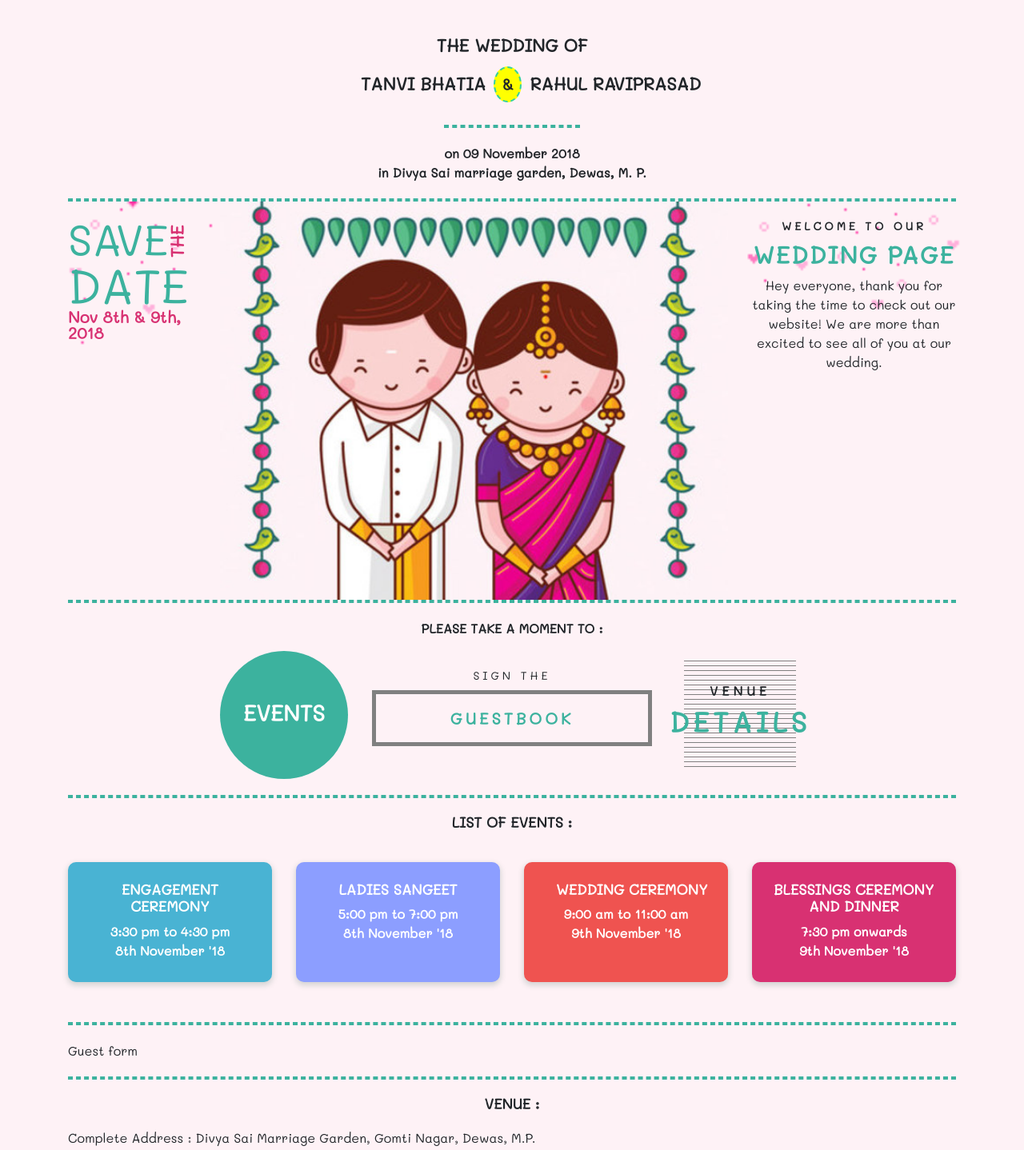
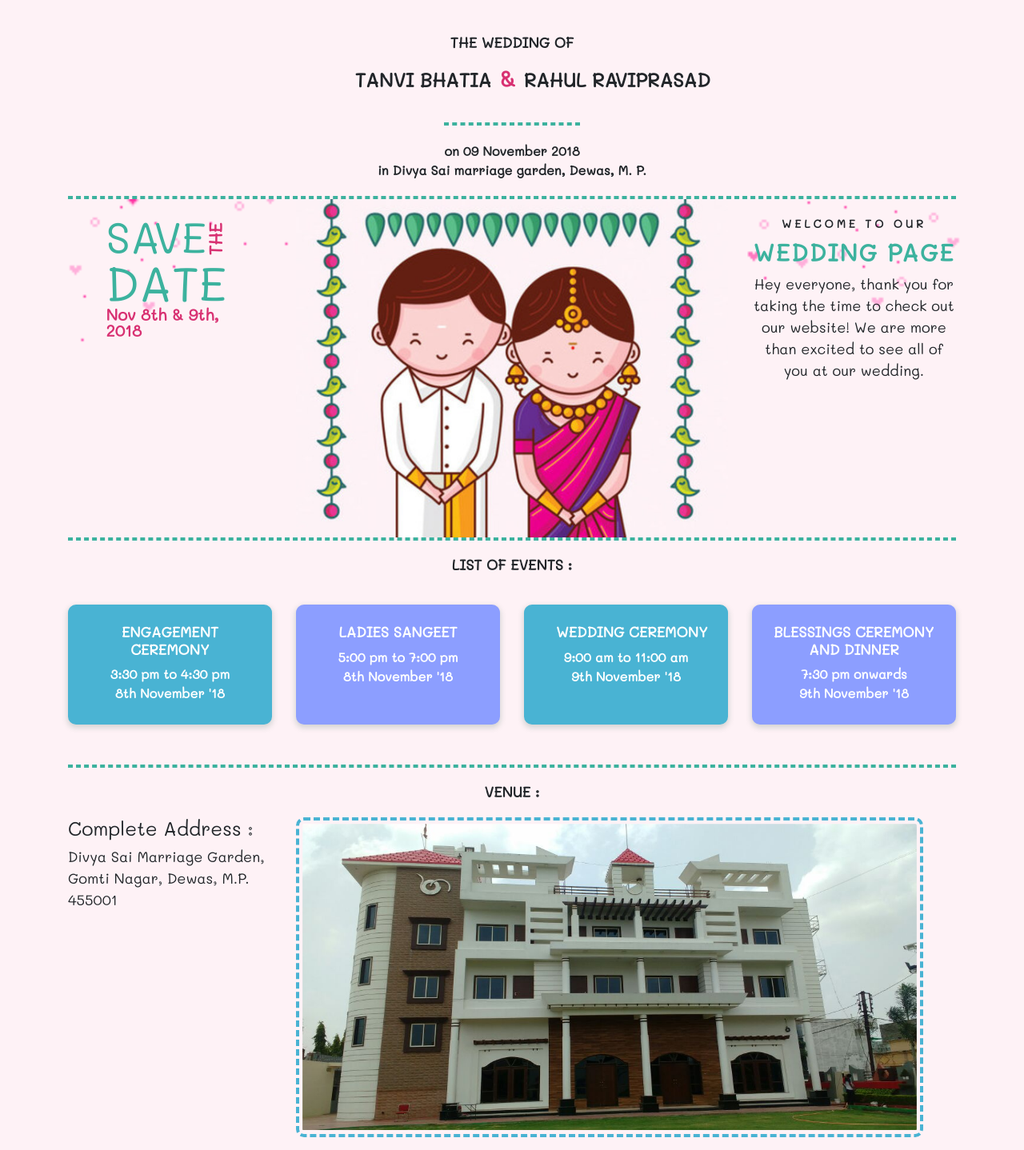
Before and after one commit to bhatit2/tanvi-Rahul-wedding, a plain HTML site: page index.html in a window 1280 px wide. Shown: the top 1438 px of the page at 80% size. Drawn offline with nearby package versions, Linux system fonts and the light colour scheme; some packages are replaced by stand-ins of ours.

Commit message:
style fixes

```diff
--- a/css/style.css
+++ b/css/style.css
@@ -16,26 +16,20 @@ body{
 
 .wedding-info .label1{
     text-transform: uppercase;
-    font-size: 22px;
-    font-family: 'Mali', cursive;
+    font-size: 18px;
 }
 
 .wedding-info .names label{
-    font-size: 22px;
+    font-size: 24px;
     font-weight: 600;
-    font-family: 'Mali', cursive;
     text-transform: uppercase;
     margin: 15px 0;
 }
 
 .wedding-info .names span{
-    width : 35px;
-    height: 45px;
-    border-radius : 50%;
-    border: 2px dashed #32d19c;
-    background: yellow;
+    color : #D83172;
     line-height: 2;
-    font-size: 20px;
+    font-size: 28px;
     display: inline-block;
     margin: 0 5px;
 }
@@ -57,6 +51,7 @@ body{
     text-align : center;
     justify-content: center;
     margin-top: 20px;
+    font-size: 18px;
 }
 
 #cover .welcome-message label{
@@ -79,8 +74,9 @@ body{
     position:relative;
     color: #3cb29e;
     line-height: 1;
-    margin-top: 20px;
-    margin-bottom : 20px;
+    width : 160px;
+    height: 160px;
+    margin: 20px auto;
 }
 
 .save-the-date .txt1{
@@ -239,9 +235,24 @@ body{
     text-align : center;
     margin-bottom : 20px;
 }
+#venueDetails img.garden{
+    width : 95%;
+    padding : 0.5%;
+    border: 4px dashed #49b3d3;
+    border-radius: 10px;
+    height: 400px;
+}
 
 #venueDetails #map{
     width : 100%;
     height: 400px;
     margin-top: 20px;
 }
+
+#address{
+    margin-bottom: 20px;
+}
+
+#address span{
+    font-size : 18px;
+}
--- a/index.html
+++ b/index.html
@@ -61,7 +61,7 @@ Header
         <section id="cover">
             <div class="container">
                 <div class="row">
-                    <div class="col-md-2 col-xs-12">
+                    <div class="col-md-3 col-xs-12">
                         <div class="save-the-date">
                             <span class="txt1">SAVE</span>
                             <span class="txt2">THE</span>
@@ -69,7 +69,7 @@ Header
                             <span class="txt4">Nov 8th & 9th, 2018</span>
                         </div>
                     </div>
-                    <div class="col-md-7 col-xs-12">
+                    <div class="col-md-6 col-xs-12">
                         <img src="./img/weddingImage.jpg">
                     </div>
                     <div class="col-md-3 col-xs-12">
@@ -78,42 +78,6 @@ Header
                             <h3>Wedding Page</h3>
                             <p>Hey everyone, thank you for taking the time to check out our website! We are more than excited
                                 to see all of you at our wedding.</p>
-                        </div>
-                    </div>
-                </div>
-            </div>
-        </section>
-        <section id="options">
-            <div class="container">
-                <div class="row">
-                    <div class="col">
-                        <div class='separator'></div>
-                    </div>
-                </div>
-                <div class="row">
-                    <div class="col">
-                        <p class="heading">PLEASE TAKE A MOMENT TO : </p>
-
-                    </div>
-                </div>
-                <div class="row">
-                    <div class="offset-2"></div>
-                    <div class="col-md-2 col-xs-12" ng-click="scrollToElement('events')">
-                        <div class="events">
-                            EVENTS
-                        </div>
-                    </div>
-                    <div class="col-md-4 col-xs-12" ng-click="scrollToElement('guestForm')">
-                        <div class="guestbook-label">
-                            <label>SIGN THE</label>
-                            <div>GUESTBOOK</div>
-                        </div>
-
-                    </div>
-                    <div class="col-md-2 col-xs-12" ng-click="scrollToElement('venueDetails')">
-                        <div class="venue">
-                            <span class="txt1">VENUE</span>
-                            <span class="txt2">DETAILS</span>
                         </div>
                     </div>
                 </div>
@@ -149,32 +113,18 @@ Header
                         </div>
                     </div>
                     <div class="col-md-3 col-xs-12">
-                        <div class="ceremony-wrapper red">
+                        <div class="ceremony-wrapper blue">
                             <h4>&ensp; Wedding Ceremony</h4>
                             <span>9:00 am to 11:00 am</span>
                             <div>9th November '18</div>
                         </div>
                     </div>
                     <div class="col-md-3 col-xs-12">
-                        <div class="ceremony-wrapper pink">
+                        <div class="ceremony-wrapper purple">
                             <h4>Blessings ceremony and dinner</h4>
                             <span>7:30 pm onwards</span>
                             <div>9th November '18</div>
                         </div>
-                    </div>
-                </div>
-            </div>
-        </section>
-        <section id="guestForm">
-            <div class="container">
-                <div class="row">
-                    <div class="col">
-                        <div class='separator'></div>
-                    </div>
-                </div>
-                <div class="row">
-                    <div class="col">
-                        Guest form
                     </div>
                 </div>
             </div>
@@ -188,8 +138,16 @@ Header
                     </div>
                 </div>
                 <div class="row">
-                    <div class="col">
-                        Complete Address : Divya Sai Marriage Garden, Gomti Nagar, Dewas, M.P.
+                    <div class="col-md-3 col-xs-12">
+                        <div id="address">
+                                <h4>Complete Address : </h4>
+                                <span>Divya Sai Marriage Garden, Gomti Nagar, Dewas, M.P.
+                                455001</span>
+                        </div>
+
+                    </div>
+                    <div class="col-md-9 col-xs-12">
+                        <img class="garden" src="./img/garden.jpeg"/>
                     </div>
                 </div>
                 <div class="row">
```
Also changed, not shown: img/garden.jpeg (added).
